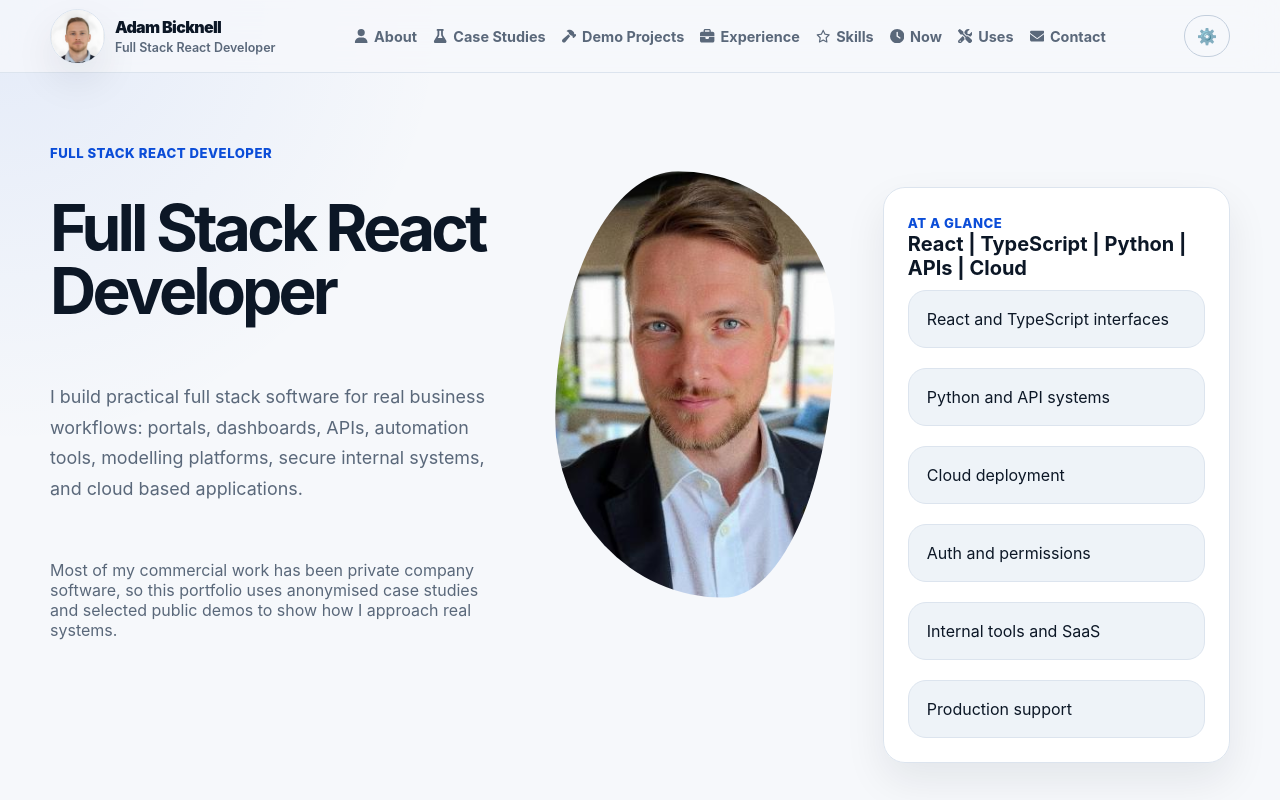
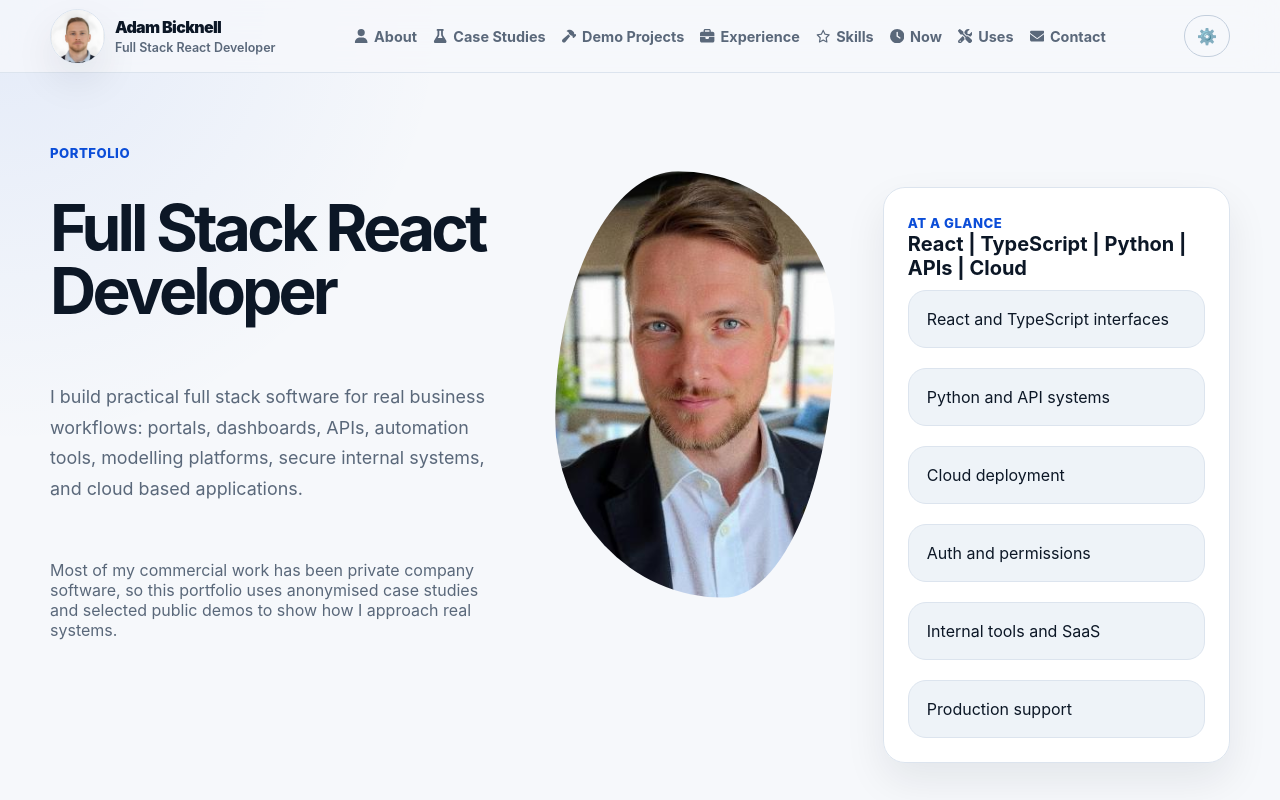
Before and after one commit to adambicknell/development-portfolio, a Next.js app: page / in a window 1280 px wide. Shown: the top 800 px of the page. Built offline with nearby package versions, Linux system fonts and the light colour scheme.

Commit message:
UPDATE: Make eyebrow labels distinct on home, about, and contact.

```diff
--- a/src/app/about/page.tsx
+++ b/src/app/about/page.tsx
@@ -9,7 +9,7 @@ export default function Page() {
       <div className="container">
         <div className="space-between">
           <div className="animate-fade-in-left" style={{ maxWidth: 760 }}>
-            <span className="eyebrow">About</span>
+            <span className="eyebrow">Professional profile</span>
             <h1 className="h1">About Adam</h1>
             <p className="lead">
               I’m a UK based full stack React engineer with experience across
--- a/src/app/contact/page.tsx
+++ b/src/app/contact/page.tsx
@@ -11,7 +11,7 @@ export default function Page() {
       <div className="container">
         <div className="space-between">
           <div className="animate-fade-in-left" style={{ maxWidth: 760 }}>
-            <span className="eyebrow">Contact</span>
+            <span className="eyebrow">Get in touch</span>
             <h1 className="h1">Contact</h1>
             <p className="lead">
               If you want to connect about portfolio content or technical
--- a/src/app/page.tsx
+++ b/src/app/page.tsx
@@ -13,7 +13,7 @@ export default function HomePage() {
         <div className="container">
           <div className="hero-home-layout">
             <div className="animate-fade-in-left hero-left-stack">
-              <span className="eyebrow">{site.role}</span>
+              <span className="eyebrow">Portfolio</span>
               <h1 className="h1">Full Stack React Developer</h1>
               <p className="lead">
                 I build practical full stack software for real business
```
